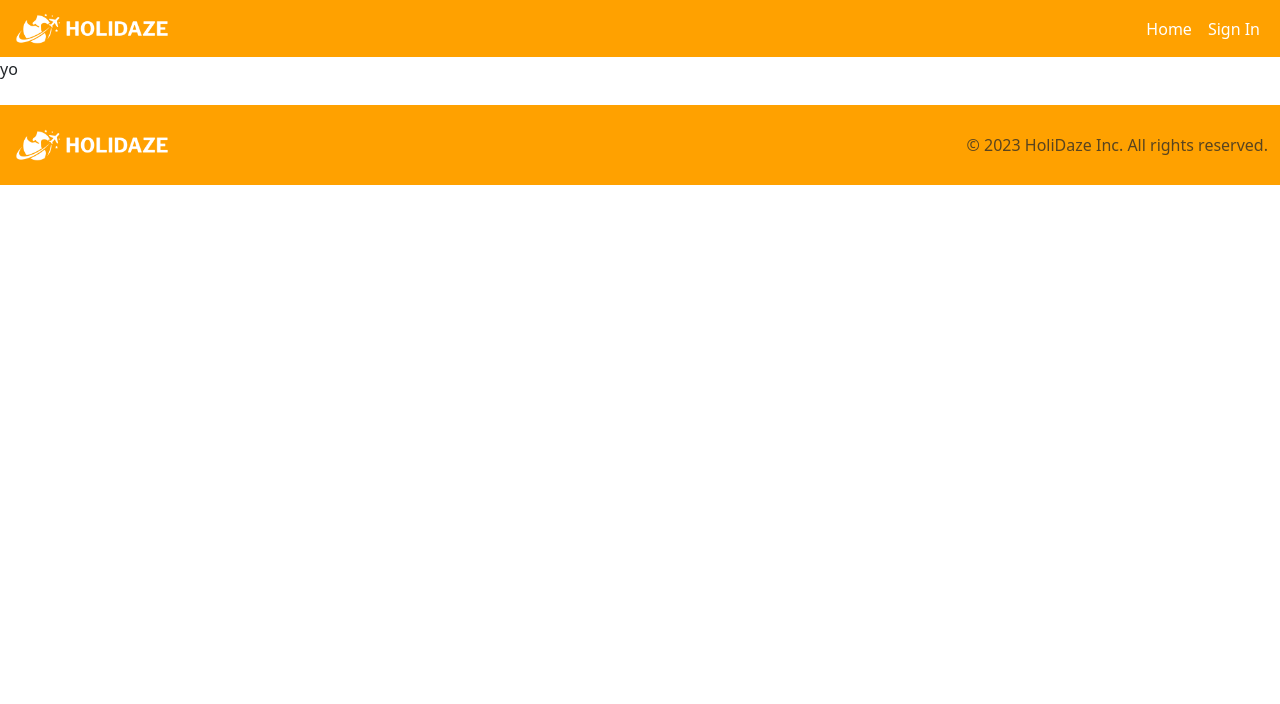
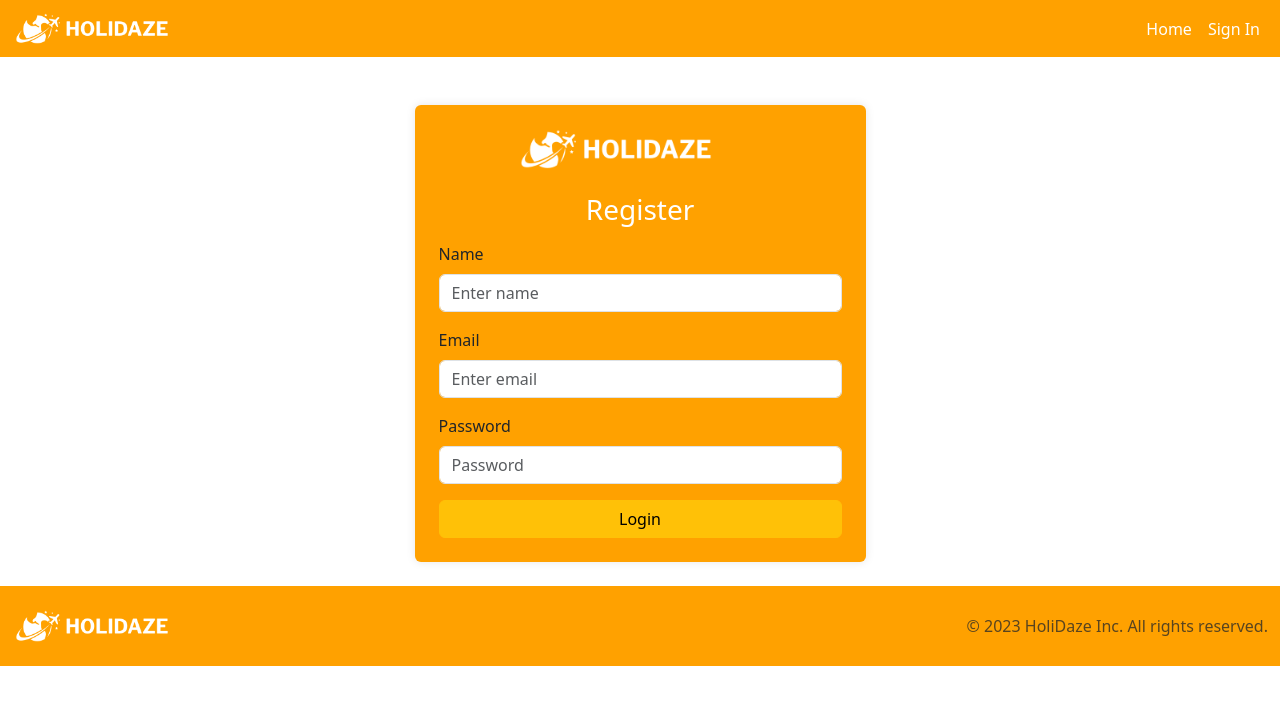
Before and after one commit to Sugal99/Final-Exam, a React (Create React App) app: page /Register in a window 1280 px wide. Shown: the top 704 px of the page. Built offline with nearby package versions, Linux system fonts and the light colour scheme.

Commit message:
Register and login design done

```diff
--- /dev/null
+++ b/src/components/RegisterForm.jsx
@@ -0,0 +1,57 @@
+import React from "react";
+import { Container, Row, Col, Form, Button } from "react-bootstrap";
+
+const RegisterForm = () => {
+  return (
+    <Container className="mt-5">
+      <Row className="justify-content-center">
+        <Col xs={12} md={9} lg={5}>
+          {/* Yellow square container */}
+          <div
+            className="p-4 rounded"
+            style={{
+              boxShadow: "0 0 10px rgba(0, 0, 0, 0.1)",
+              backgroundColor: "#FFA100",
+            }}
+          >
+            <div className="text-center mb-4  ">
+              {/* Logo */}
+              <img
+                src="/HOLIDAZE Logo - BigCommerce Store Logo with Transparent Background.png" // Replace with your logo image path
+                className="d-inline-block align-top img-fluid  "
+                alt="logo"
+                style={{ maxWidth: "200px", marginLeft: "-3rem" }}
+              />
+            </div>
+            <h3 className="text-center mb-3 font-weight-bold text-white ">
+              Register{" "}
+            </h3>
+            <Form>
+              {/* Name Input */}
+              <Form.Group controlId="name" className="mb-3">
+                <Form.Label>Name</Form.Label>
+                <Form.Control type="name" placeholder="Enter name" />
+              </Form.Group>
+              {/* Email Input */}
+              <Form.Group controlId="email" className="mb-3">
+                <Form.Label>Email</Form.Label>
+                <Form.Control type="email" placeholder="Enter email" />
+              </Form.Group>
+              {/* Password Input */}
+              <Form.Group controlId="password" className="mb-3">
+                <Form.Label>Password</Form.Label>
+                <Form.Control type="password" placeholder="Password" />
+              </Form.Group>
+              {/* Login Button */}
+              <Button variant="warning" type="submit" className="w-100">
+                Login
+              </Button>
+            </Form>
+          </div>
+        </Col>
+      </Row>
+    </Container>
+  );
+};
+
+export default RegisterForm;
--- a/src/pages/RegisterPage.jsx
+++ b/src/pages/RegisterPage.jsx
@@ -1,5 +1,7 @@
+import RegisterForm from "../components/RegisterForm.jsx";
+
 const Register = () => {
-  return <div>yo</div>;
+  return <RegisterForm />;
 };
 
 export default Register;
```
